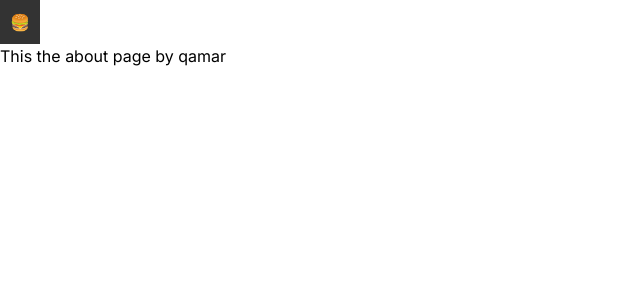
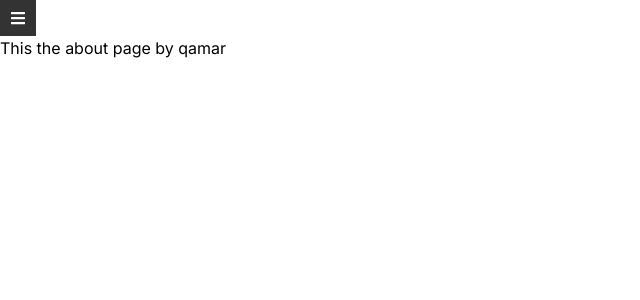
Before and after one commit to mqamar19/qamar, a Next.js app: page /about in a window 1280 px wide. Shown: the top 300 px of the page, without its empty margins (0-640 px from the left). Built offline with nearby package versions, Linux system fonts and the light colour scheme.

Commit message:
react icons added

```diff
--- a/package.json
+++ b/package.json
@@ -19,6 +19,7 @@
     "postcss": "8.4.29",
     "react": "18.2.0",
     "react-dom": "18.2.0",
+    "react-icons": "^4.11.0",
     "react-slick": "^0.29.0",
     "slick-carousel": "^1.8.1",
     "tailwindcss": "3.3.3",
--- a/src/Componants/sidebar.tsx
+++ b/src/Componants/sidebar.tsx
@@ -1,7 +1,8 @@
 'use client'
 // ./src/Componants/sidebar.tsx
 import { useState } from 'react';
-import Image from 'next/image';
+import { FaBars } from 'react-icons/fa';
+import { FaTimes } from 'react-icons/fa';
 function Sidebar() {
   const [isOpen, setIsOpen] = useState(false);
 
@@ -14,9 +15,9 @@ function Sidebar() {
 
   return (
     <>
-    <button className="toggle-button" onClick={toggleSidebar}>
-      🍔
-      </button>
+   <button className="toggle-button" onClick={toggleSidebar}>
+  <FaBars />
+</button>
 
     <div className={`sidebar ${isOpen ? 'open' : ''} ${isClose ? 'close' : ''}`}>
       <div className='menu'><ul>
@@ -27,8 +28,8 @@ function Sidebar() {
 
       <div className='dropbutton'>
       <button className="toggle-button clsbutton" onClick={toggleSidebar}>
-    ❌
-      </button>
+  <FaTimes />
+</button>
       </div>
 
     </div>
--- a/src/app/globals.css
+++ b/src/app/globals.css
@@ -127,3 +127,7 @@ li a {
   background-position: bottom center;
   background-repeat: no-repeat;
 }
+
+button.toggle-button.clsbutton svg {
+fill: black;
+}
```
Also changed, not shown: 1 other file (tests, documents, lock files or other folders).
